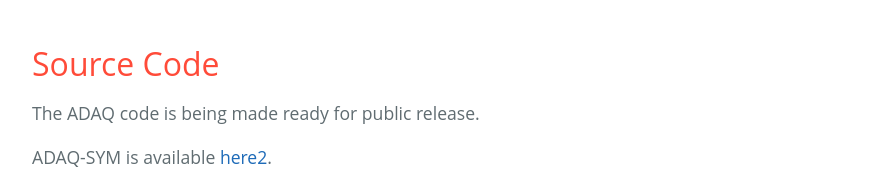
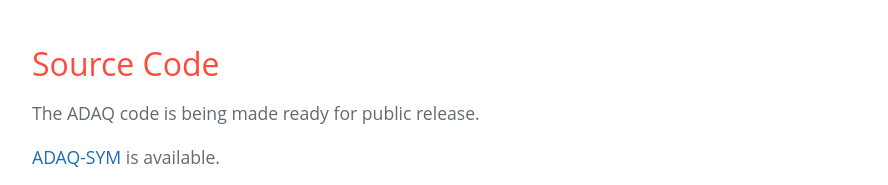
Before and after one commit to httk-web/adaq, a plain HTML site: page index.html in a window 1280 px wide. Shown: the part 1387-1572 px from the top of the page, without its empty margins (192-1080 px from the left). Drawn offline with nearby package versions, Linux system fonts and the light colour scheme.

Commit message:
Generated website contents Thu, 12 Dec 2024 08:49:39 +0000

```diff
--- a/index.html
+++ b/index.html
@@ -113,7 +113,7 @@
 <div class="section" id="source-code">
 <h2>Source Code</h2>
 <p>The ADAQ code is being made ready for public release.</p>
-<p>ADAQ-SYM is available <a class="reference external" href="https://github.com/WSten/ADAQ-SYM">here2</a>.</p>
+<p><a class="reference external" href="https://github.com/WSten/ADAQ-SYM">ADAQ-SYM</a> is available.</p>
 </div>
 <div class="section" id="contact">
 <h2>Contact</h2>
```
